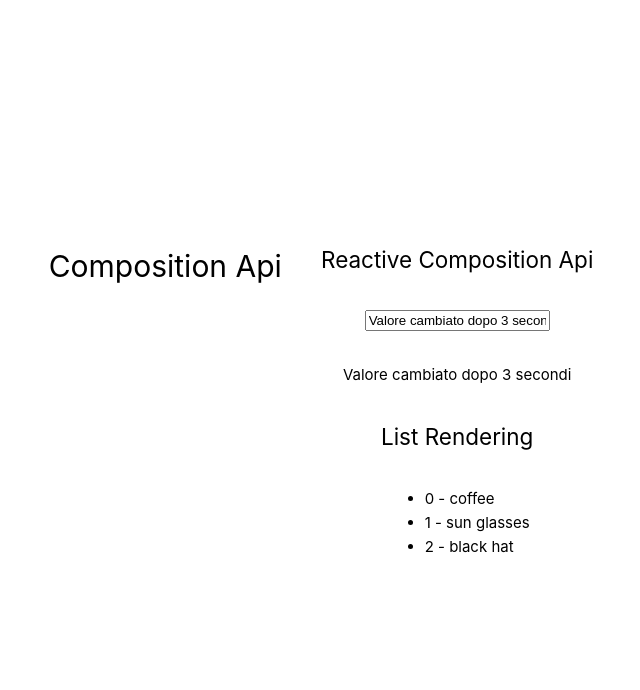
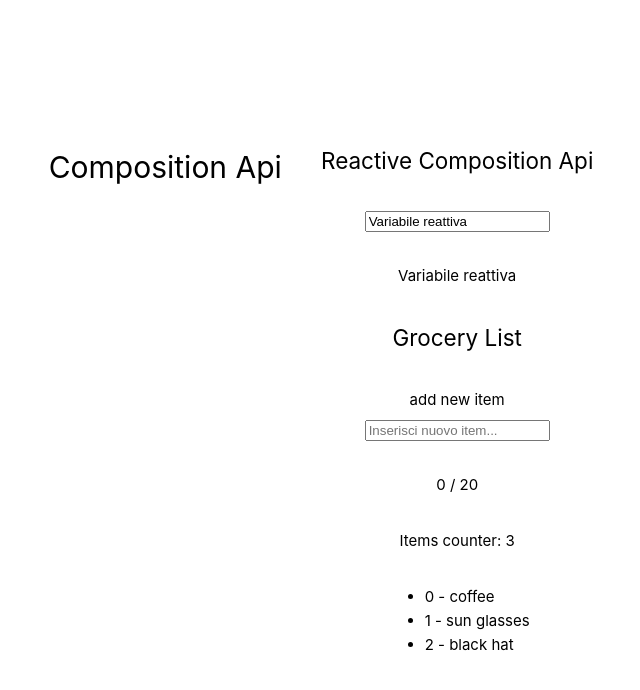
Before and after one commit to Ruma303/vue-composition-api, a Vue app: page / in a window 1280 px wide. Shown: the top 690 px of the page, without its empty margins (319-959 px from the left). Built offline with nearby package versions, Linux system fonts and the light colour scheme.

Commit message:
computed

```diff
--- a/src/components/Reactive.vue
+++ b/src/components/Reactive.vue
@@ -4,7 +4,14 @@
         <input v-model="message" />
         <p>{{ message }}</p>
 
-        <h2>List Rendering</h2>
+        <h2>Grocery List</h2>
+        <form @submit.prevent="addItem">
+            <label for="new-item">add new item</label>
+            <input type="text" v-model.trim="newItem" id="new-item"
+                placeholder="Inserisci nuovo item...">
+        </form>
+        <p>{{ charactersCount }} / 20</p>
+        <p>Items counter: {{ itemsCount }}</p>
         <ul>
             <li v-for="({ id, label }, index) in items" :key="id">
                 {{ index }} - {{ label }}</li>
@@ -13,13 +20,31 @@
 </template>
 
 <script setup>
-import { ref } from 'vue';
+import { ref, computed } from 'vue';
+
 let message = ref('Variabile reattiva');
 const items = ref([
     { id: 1, label: "coffee" },
     { id: 2, label: "sun glasses" },
     { id: 3, label: "black hat" }
 ]);
+
+    const newItem = ref('');
+    const addItem = () => {
+        if (newItem.value.length <= 20) {
+            items.value.push(
+                { id: items.value.length + 1, label: newItem.value });
+            newItem.value = '';
+        }
+    }
+
+    // Computed properties
+    const itemsCount = computed(() => {
+        return items.value.length;
+    });
+    const charactersCount = computed(() => {
+        return newItem.value.length;
+    });
 
 /* (function() {
     message = 'Nuovo valore'; // Cambia
@@ -28,13 +53,15 @@ const items = ref([
 setTimeout(()=> // Non cambia
 message = 'Valore cambiato', 3000); */
 
-(function () {
+/* (function () {
     message.value = 'Nuovo valore';
 })()
 
 setTimeout(() => {
     message.value = 'Valore cambiato dopo 3 secondi';
-}, 3000);
+}, 3000); */
+
+
 
 </script>
 
@@ -50,4 +77,12 @@ section {
     width: 100%;
     margin: 0 auto;
 }
+
+form {
+    display: flex;
+    flex-direction: column;
+    align-items: center;
+    justify-content: center;
+    gap: .5em;
+}
 </style>
```
